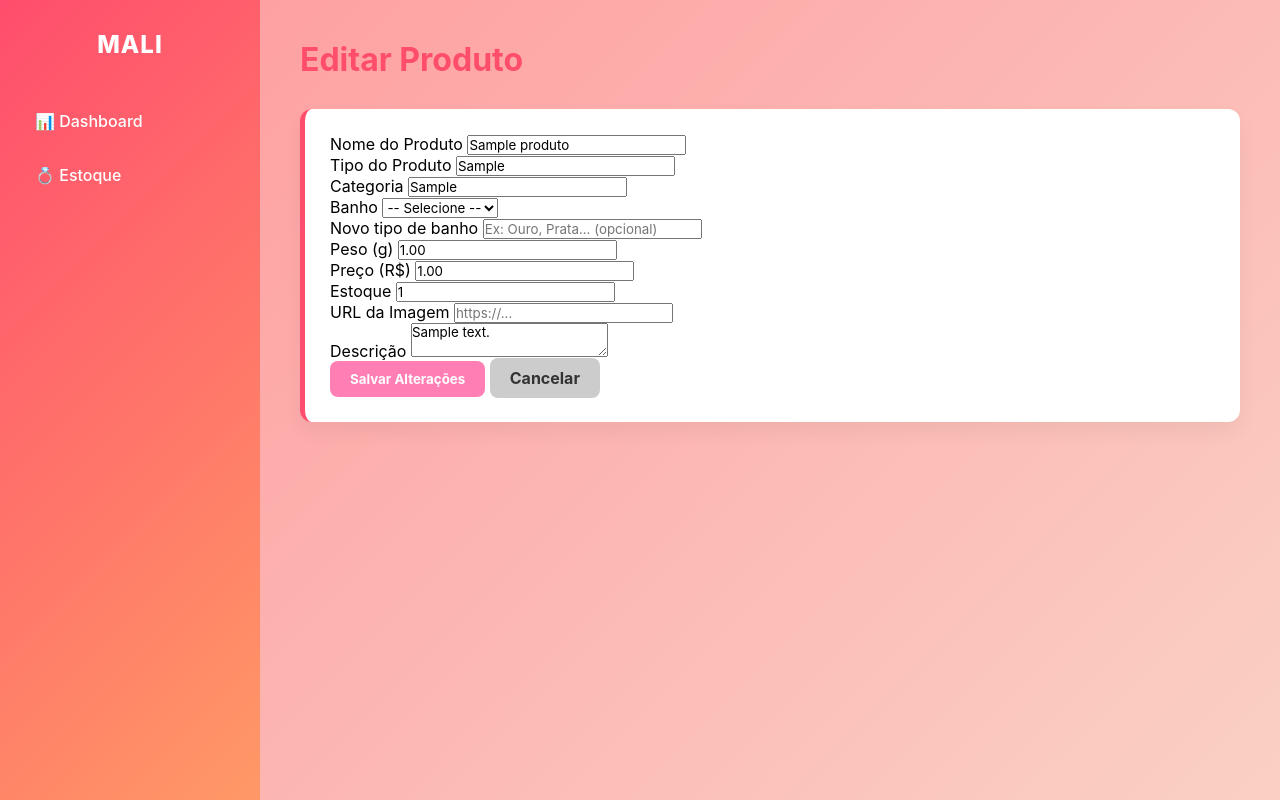
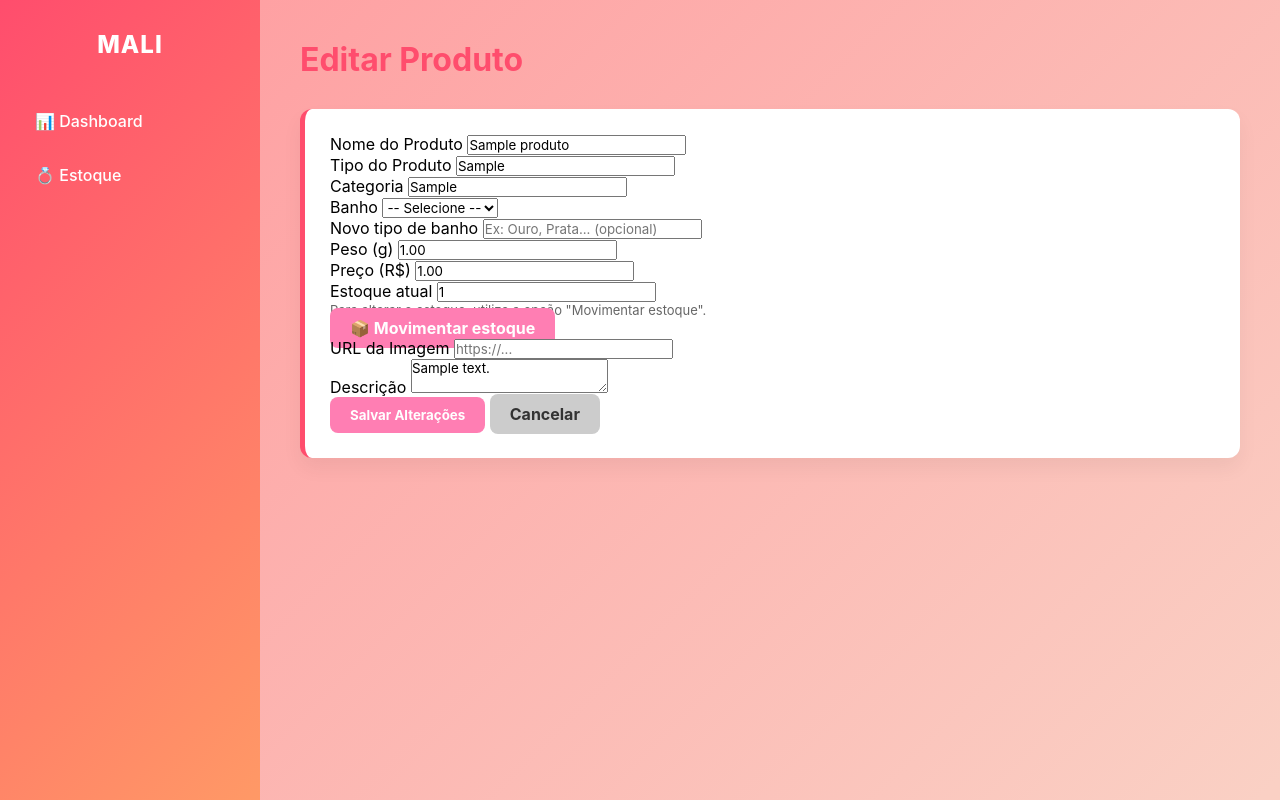
Before and after one commit to TigerHunterFERA/TCC_Mali_SemiJoias, a Django app: page /editar/1/ in a window 1280 px wide. Run offline with Django 5.2, Linux system fonts and the light colour scheme; tables that the repository leaves empty hold one stand-in row (values such as "Sample post").

Commit message:
Melhora consistencia e seguranca do estoque

```diff
--- a/estoque_project/estoque_app/templates/estoque_app/editar.html
+++ b/estoque_project/estoque_app/templates/estoque_app/editar.html
@@ -90,8 +90,22 @@
                 <label>Preço (R$)</label>
                 <input type="number" step="0.01" min="0" name="preco" value="{{ produto.preco }}" required><br>
 
-                <label>Estoque</label>
-                <input type="number" min="0" name="quantidade" value="{{ produto.estoque }}" required><br>
+                <label>Estoque atual</label>
+                <input
+                    type="number"
+                    value="{{ produto.estoque }}"
+                    readonly
+                >
+
+                <p style="font-size: 13px; color: #666;">
+                    Para alterar o estoque, utilize a opção "Movimentar estoque".
+                </p>
+
+                <a href="{% url 'movimentar' produto.id %}" class="btn-mali" style="text-decoration:none;">
+                    📦 Movimentar estoque
+                </a>
+
+                <br>
 
                 <label>URL da Imagem</label>
                 <input type="url" name="imagem" value="{{ produto.imagem }}" placeholder="https://..."><br>
--- a/estoque_project/estoque_app/templates/estoque_app/produtos.html
+++ b/estoque_project/estoque_app/templates/estoque_app/produtos.html
@@ -62,6 +62,11 @@
         <header class="page-header" style="display:flex; align-items:center; justify-content:space-between; gap: 16px;">
             <div>
                 <h1>Gerenciar Produtos</h1>
+                {% if erro %}
+                    <p style="color: red; font-weight: bold;">
+                        {{ erro }}
+                    </p>
+                {% endif %}
                 <p style="margin-top:6px; color:#6f6f6f;">Controle de inventário</p>
             </div>
             <div style="display:flex; gap:10px; align-items:center;">
--- a/estoque_project/estoque_app/views.py
+++ b/estoque_project/estoque_app/views.py
@@ -83,10 +83,42 @@
 # from django.shortcuts import render, redirect
 import json
 
-def validar_produto(request):
+#def validar_produto(request):
+#    nome = (request.POST.get("nome") or "").strip()
+#    preco_texto = (request.POST.get("preco") or "").strip()
+#    estoque_texto = (request.POST.get("quantidade") or "").strip()
+#    peso_texto = (request.POST.get("peso") or "").strip()
+#
+#    if not nome:
+#        return "O nome do produto é obrigatório."
+#
+#    try:
+#        preco = Decimal(preco_texto)
+#   except (InvalidOperation, ValueError):
+#
+#    if preco < 0:
+#        return "O preço não pode ser negativo."
+#
+#    try:
+#        estoque = int(estoque_texto)
+#    except ValueError:
+#        return "Informe uma quantidade válida."
+#
+#        return "A quantidade em estoque não pode ser negativa."
+#
+#    if peso_texto:
+#        try:
+#        except (InvalidOperation, ValueError):
+#            return "Informe um peso válido."
+#
+#        if peso < 0:
+#            return "O peso não pode ser negativo."
+#
+#    return None
+
+def validar_produto(request, validar_estoque=True):
     nome = (request.POST.get("nome") or "").strip()
     preco_texto = (request.POST.get("preco") or "").strip()
-    estoque_texto = (request.POST.get("quantidade") or "").strip()
     peso_texto = (request.POST.get("peso") or "").strip()
 
     if not nome:
@@ -100,13 +132,16 @@
     if preco < 0:
         return "O preço não pode ser negativo."
 
-    try:
-        estoque = int(estoque_texto)
-    except ValueError:
-        return "Informe uma quantidade válida."
+    if validar_estoque:
+        estoque_texto = (request.POST.get("quantidade") or "").strip()
 
-    if estoque < 0:
-        return "A quantidade em estoque não pode ser negativa."
+        try:
+            estoque = int(estoque_texto)
+        except ValueError:
+            return "Informe uma quantidade válida."
+
+        if estoque < 0:
+            return "A quantidade em estoque não pode ser negativa."
 
     if peso_texto:
         try:
@@ -118,6 +153,7 @@
             return "O peso não pode ser negativo."
 
     return None
+
 
 def obter_peso_do_formulario(request):
     """Converte o peso do formulário. Campo vazio vira None."""
@@ -292,7 +328,7 @@
     produto = get_object_or_404(Produto, id=produto_id)
 
     if request.method == "POST":
-        erro = validar_produto(request)
+        erro = validar_produto(request, validar_estoque=False)
 
         if erro:
             tipos_banho = TipoBanho.objects.all().order_by("nome")
@@ -309,7 +345,6 @@
         produto.nome = (request.POST.get("nome") or "").strip()
         produto.descricao = request.POST.get("descricao")
         produto.preco = request.POST.get("preco")
-        produto.estoque = request.POST.get("quantidade")
         produto.tipo = request.POST.get("tipo")
         produto.categoria = request.POST.get("categoria")
         produto.peso = obter_peso_do_formulario(request)
@@ -327,6 +362,19 @@
 @require_POST
 def remover_produto(request, produto_id):
     produto = get_object_or_404(Produto, id=produto_id)
+
+    if produto.movimentacoes.exists():
+        produtos = Produto.objects.select_related("banho").all()
+
+        return render(
+            request,
+            "estoque_app/produtos.html",
+            {
+                "produtos": produtos,
+                "erro": "Não é possível excluir este produto porque ele possui movimentações de estoque.",
+            },
+        )
+
     produto.delete()
     return redirect("produtos")
 
```
